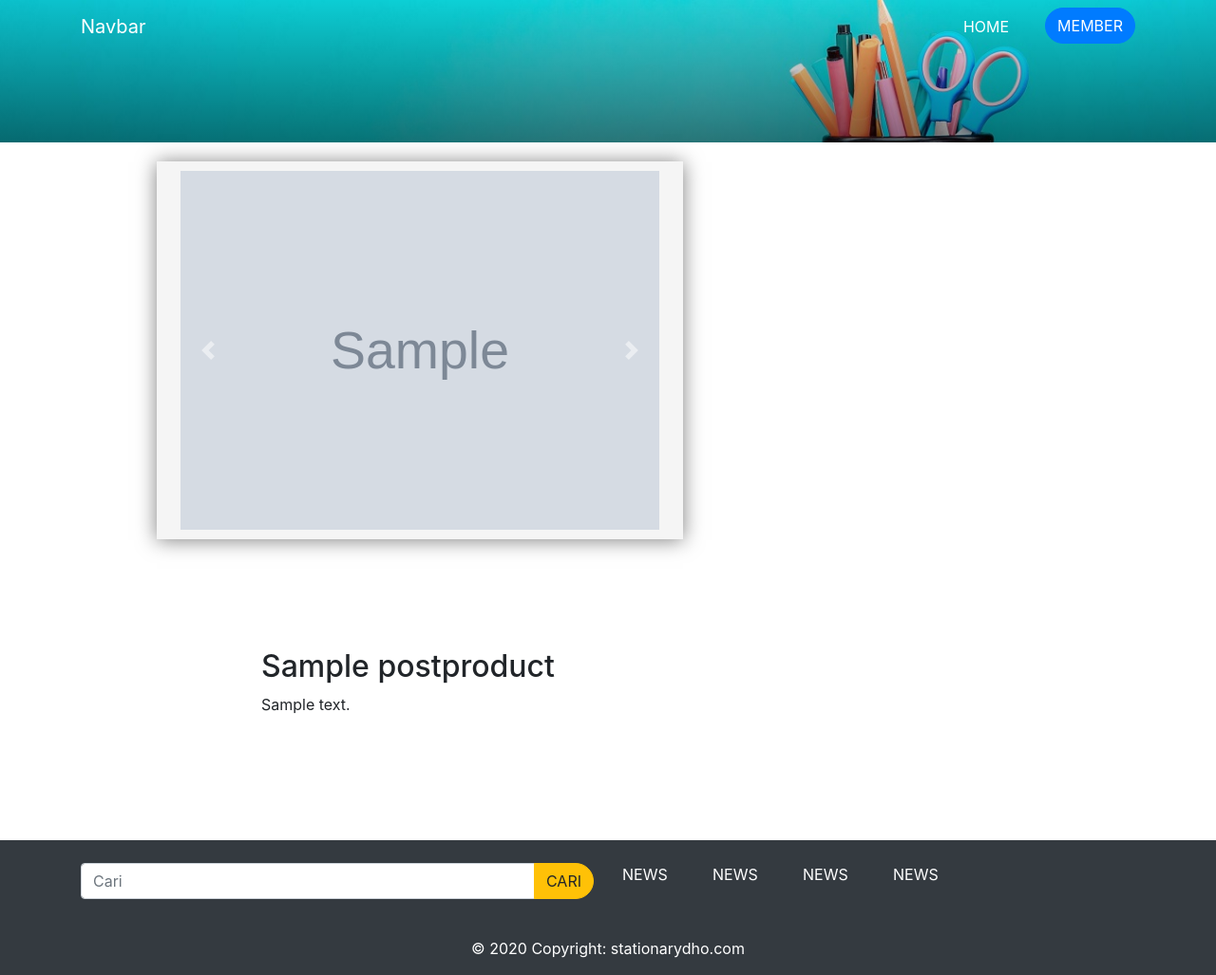
After one commit to dhopi31/djangoWeb, a Django app: a page that uses basedir/product/templates/product/detail.html in a window 1280 px wide. The commit adds this page. Shown: the whole page at 95% size. Run offline with Django 3.2, Linux system fonts and the light colour scheme; tables that the repository leaves empty hold one stand-in row (values such as "Sample post"); grey boxes marked "Sample" are stand-in pictures; some libraries are stand-ins or nearby versions.

Commit message:
update product

```diff
--- a/basedir/mywebsite/settings.py
+++ b/basedir/mywebsite/settings.py
@@ -118,7 +118,7 @@ USE_L10N = True
 USE_TZ = True
 
 # session expired
-SESSION_COOKIE_AGE = 10
+SESSION_COOKIE_AGE = 10 * 60
 
 # Static files (CSS, JavaScript, Images)
 # https://docs.djangoproject.com/en/1.11/howto/static-files/
--- a/basedir/mywebsite/urls.py
+++ b/basedir/mywebsite/urls.py
@@ -12,6 +12,7 @@ urlpatterns = [
     url(r'^member/', include('member.urls')),
 
     url(r'^blog/', include('blog.urls')),
+    url(r'^product/', include('product.urls')),
     # url(r'^signup/', views.signup),
     # url(r'^signout/', views.signout),
     # url(r'^about/', include('about.urls')),
--- /dev/null
+++ b/basedir/product/templates/product/detail.html
@@ -0,0 +1,54 @@
+{% load static %}
+<!DOCTYPE html>
+<html lang="en">
+<head>
+    <meta charset="UTF-8">
+    <meta name="viewport" content="width=device-width, initial-scale=1.0">
+    {% include 'snippets/styles.html' %}
+    <title>{{ judul }}</title>
+</head>
+<body>
+    {% include 'snippets/navbar.html' %}
+    <div class="jumbotron-2" id="myBody"></div>
+    <div class="container">
+        <div class="row justify-content-center">
+            <div class="col-lg-10">
+                <div class="row">
+                    <div class="col-lg-7 info-product justify-content-center">
+                        <div id="carouselExampleControls" class="carousel slide" data-ride="carousel" data-interval="10000">
+
+                            <div class="carousel-inner">
+                                <div class="carousel-item active">
+                                    <img src ="/product/{{ slugImage.image.url }}" alt = "..." >
+                                </div>
+                                {% for img in list_img %}
+                                    <div class="carousel-item">
+                                        <img src ="/product/{{ img.image.url }}" alt = "..." >
+                                    </div>
+                                {% endfor %}
+
+                            </div>
+                            <a href="#carouselExampleControls" class="carousel-control-prev" role="button" data-slide="prev">
+                                <span class="carousel-control-prev-icon" arial-hidden="true"></span>
+                                <span class="sr-only">Previous</span>
+                            </a>
+                            <a href="#carouselExampleControls" class="carousel-control-next" role="button" data-slide="next">
+                                <span class="carousel-control-next-icon" arial-hidden="true"></span>
+                                <span class="sr-only">Next</span>
+                            </a>
+                        </div>
+                    </div>
+                    <div class="col-lg desc-product justify-content-center">
+                        <h2>{{ slugImage.name }}</h2>
+                        <p>
+                            {{ slugImage.description }}
+                        </p>
+                    </div>
+                </div>
+            </div>
+        </div>
+    </div>
+    {% include 'snippets/footer.html' %}
+    {% include 'snippets/js.html' %}
+</body>
+</html>
--- a/basedir/product/urls.py
+++ b/basedir/product/urls.py
@@ -0,0 +1,13 @@
+from django.conf.urls import url
+from django.conf import settings
+from django.conf.urls.static import static
+
+from . import views
+
+urlpatterns = [
+    url(r'^detail/(?P<slugInput>[\w-]+)/$', views.detail),
+
+]
+
+if settings.DEBUG:
+    urlpatterns += static(settings.MEDIA_URL, document_root=settings.MEDIA_ROOT)
--- a/basedir/product/views.py
+++ b/basedir/product/views.py
@@ -1,3 +1,24 @@
 from django.shortcuts import render
+from django.shortcuts import render
+from .models import PostProduct, PostImageProduct
 
-# Create your views here.
+def detail(request, slugInput):
+
+    slugImage = PostProduct.objects.get(slug=slugInput)
+    list_img = PostImageProduct.objects.filter(post_id=slugImage)
+    print(slugImage)
+    print(list_img)
+
+    context = {
+        'judul' : 'Product Detail',
+        'kontributor' : 'Blog Page aja',
+        'list_img' : list_img,
+        'slugImage' : slugImage,
+        'nav':
+            [
+                ['/','Home'],
+            ],
+        'member' : '/member',
+        'signout' : '/member/signout'
+    }
+    return render(request, 'product/detail.html', context)
--- a/basedir/templates/index.html
+++ b/basedir/templates/index.html
@@ -73,9 +73,9 @@
         {% block list_paket %}
         <section>
             <div class="row product-package justify-content-center">
-                <div class="row row-cols-2 row-cols-md-5">
+                <div class="row row-cols-2 row-cols-md-8">
                     {% for img_promo in list_promo  %}
-                    <a href="blog/detail/{{ img_promo.slug }}" rel="noopener noreferrer">
+                    <a href="product/detail/{{ img_promo.slug }}" rel="noopener noreferrer">
                         <div class="col mb-4">
                             <div class="card">
                                 <img src="blog/{{img_promo.image.url }}" class="card-img-top" alt="...">
```
Also changed, not shown: basedir/mywebsite/views.py (+5 -3 lines), basedir/media/p3.jpg (added), basedir/media/product/2021/03/pack1_1.jpg (added), basedir/media/product/2021/03/pack1_4.jpg (added), basedir/media/product/2021/03/pack1_6.jpg (added).
